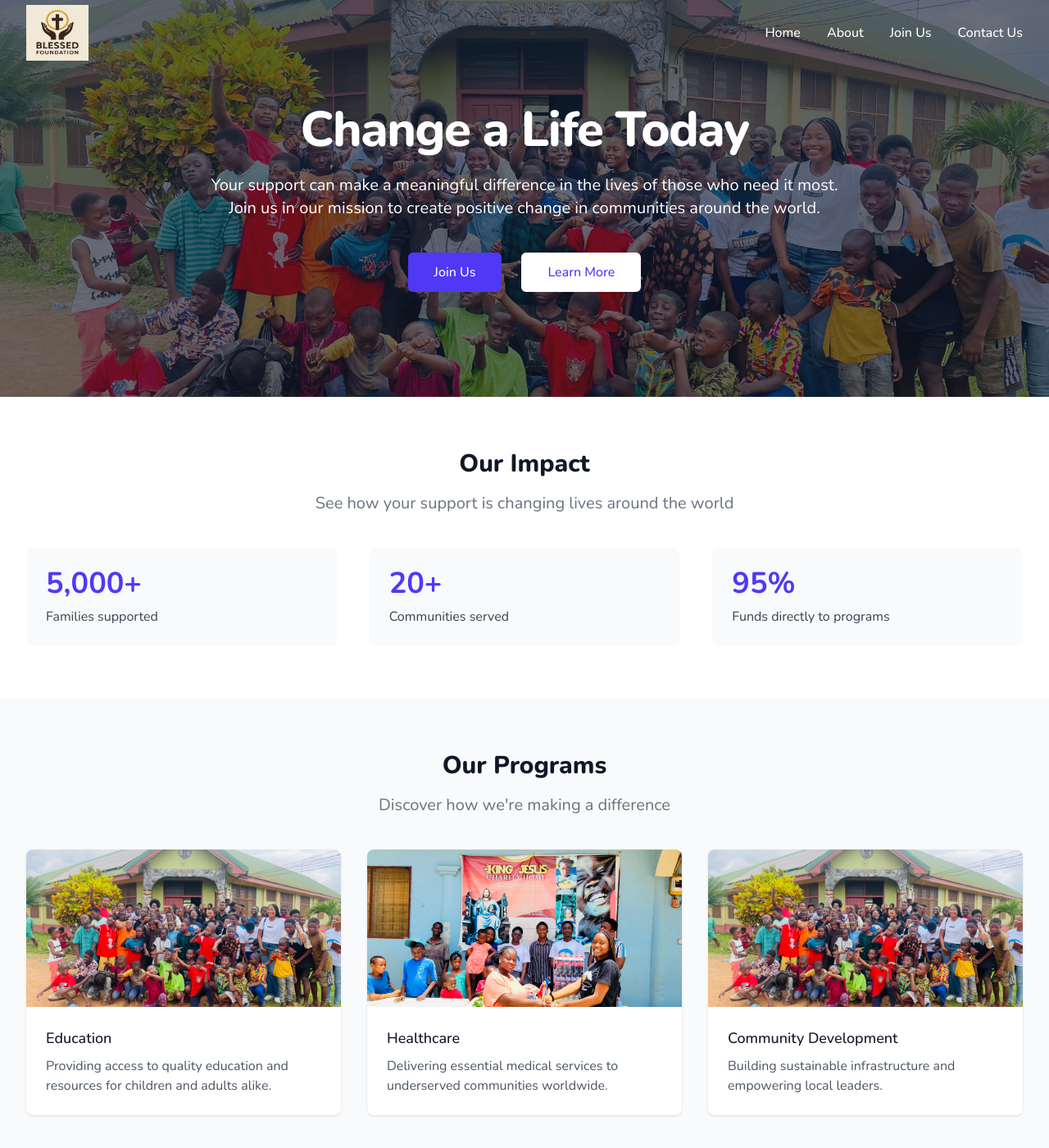
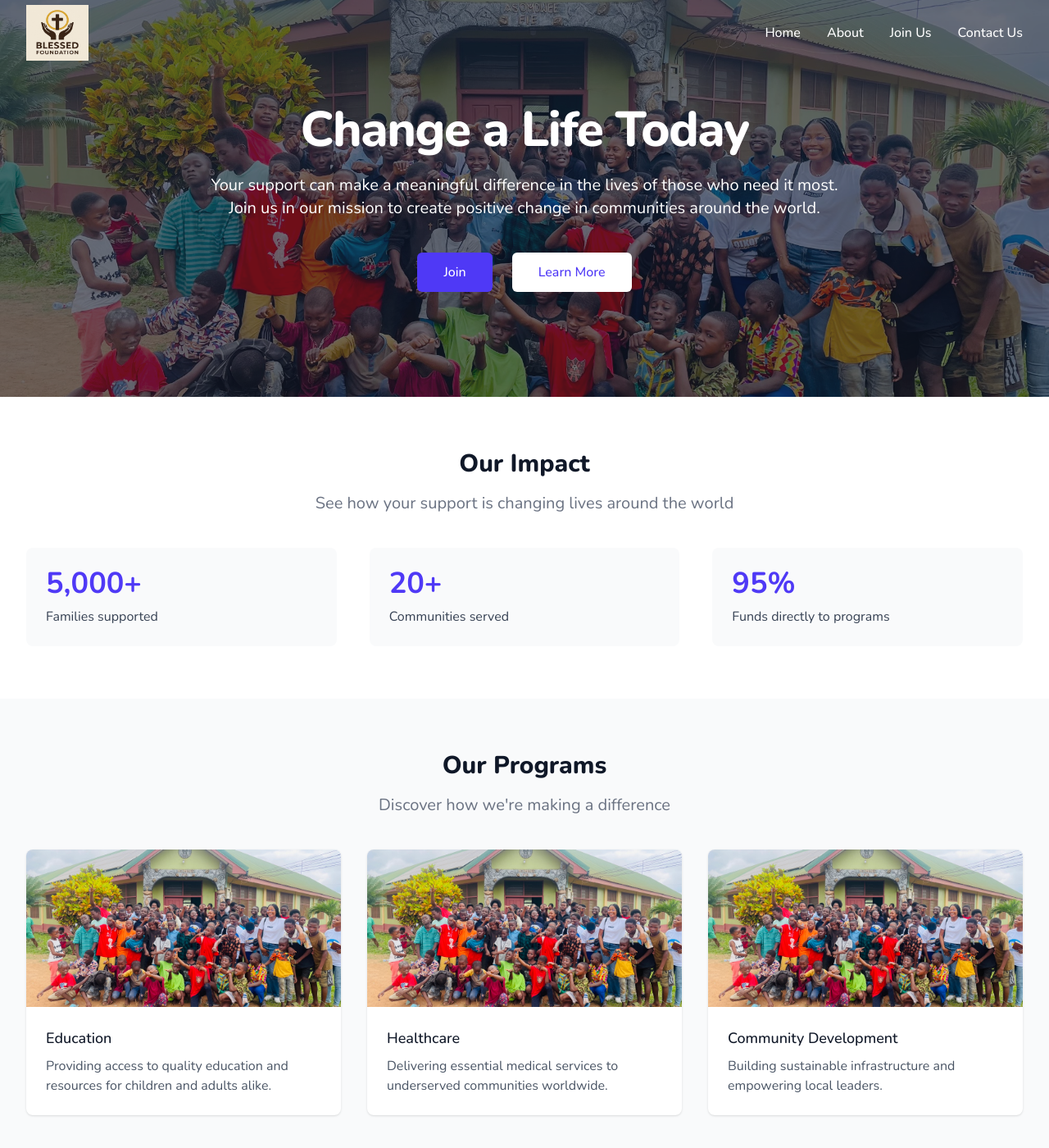
Before and after one commit to clifforddonk/blessed_foundation, a Next.js app: page / in a window 1280 px wide. Shown: the top 1400 px of the page at 82% size. Built offline with nearby package versions, Linux system fonts and the light colour scheme.

Commit message:
new changes

```diff
--- a/app/page.js
+++ b/app/page.js
@@ -28,7 +28,7 @@ const page = () => {
               href="/join-us"
               className="px-8 py-3 bg-indigo-600 text-white font-medium rounded-md hover:bg-indigo-700"
             >
-              Join Us
+              Join
             </a>
             <a
               href="/about"
@@ -100,7 +100,7 @@ const page = () => {
             </div>
             <div className="bg-white overflow-hidden shadow rounded-lg">
               <img
-                src="/a1.JPG"
+                src="/background.JPG"
                 alt="Healthcare"
                 className="w-full h-48 object-cover"
               />
```
